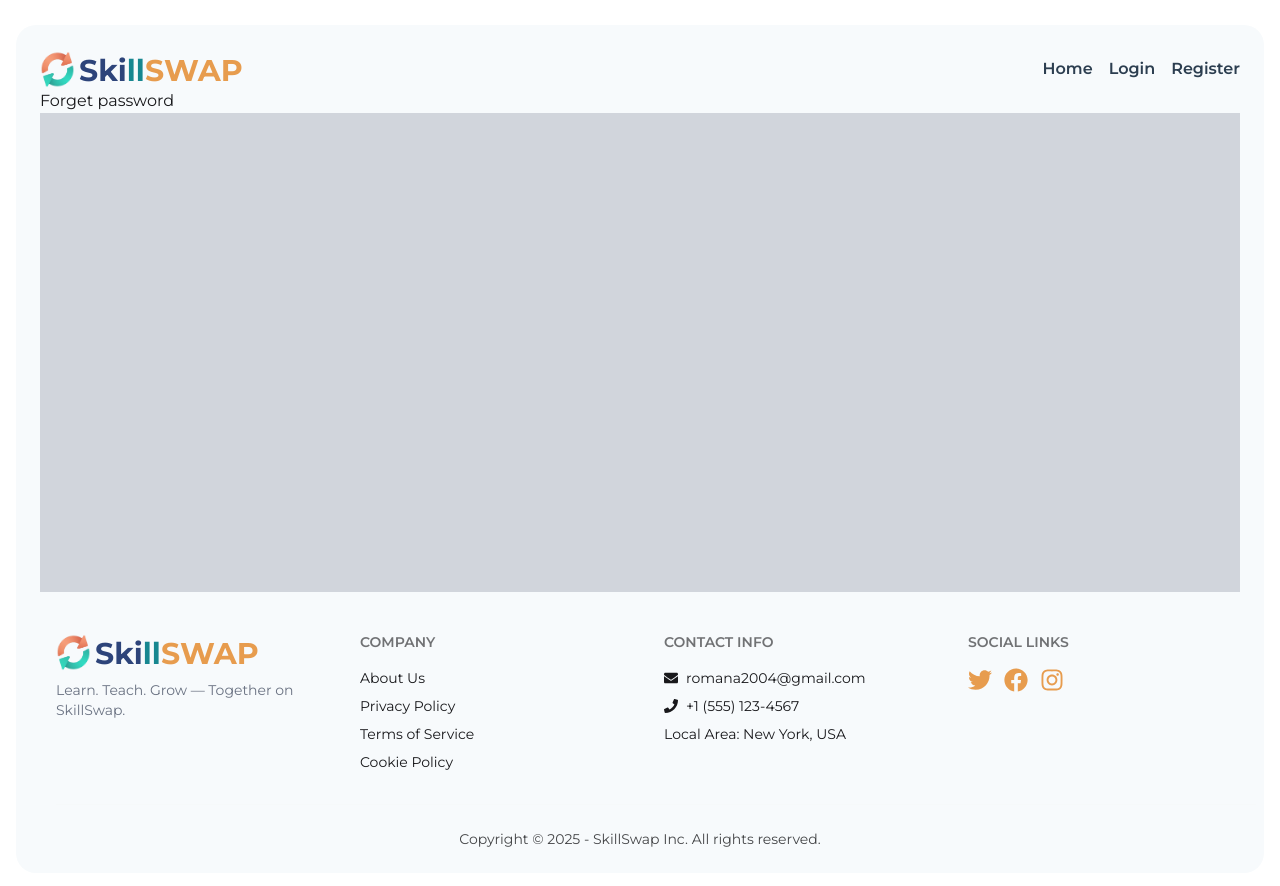
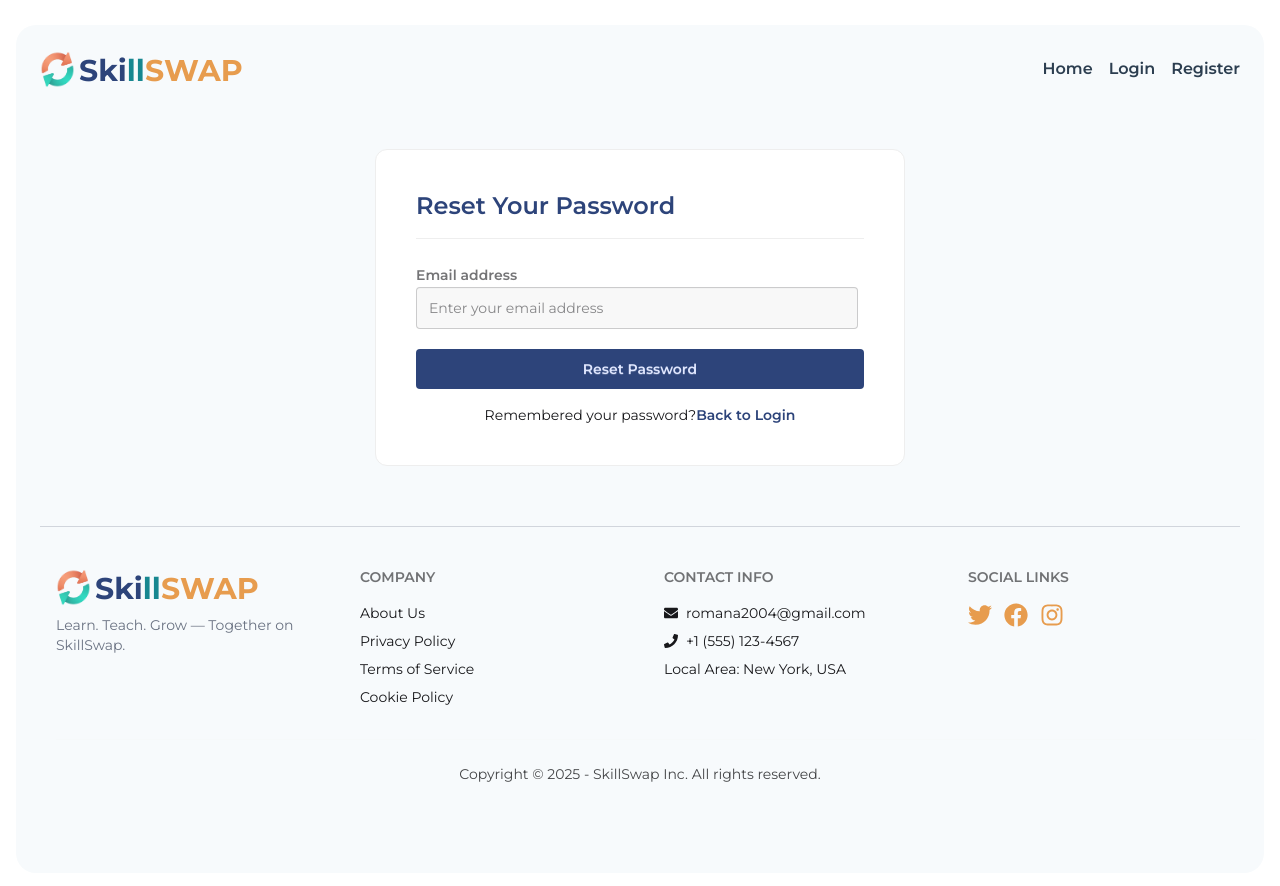
Before and after one commit to romanakhatun/skill-swap, a React (Vite) app: page /forget-password in a window 1280 px wide. Shown: the top 886 px of the page. Built offline with nearby package versions, Linux system fonts and the light colour scheme; no server answers.

Commit message:
upgrade forget password

```diff
--- a/src/layouts/MainLayout.jsx
+++ b/src/layouts/MainLayout.jsx
@@ -10,8 +10,10 @@ const MainLayout = () => {
         <Outlet />
       </main>
 
-      <div className="flex-grow h-px bg-gray-300"></div>
-      <Footer />
+      <div className="mt-15">
+        <div className="flex-grow h-px bg-gray-300"></div>
+        <Footer />
+      </div>
     </div>
   );
 };
--- a/src/pages/ForgotPassword.jsx
+++ b/src/pages/ForgotPassword.jsx
@@ -1,7 +1,84 @@
-import React from "react";
+import { use, useRef } from "react";
+import { AuthContext } from "../contexts/AuthContext";
+import toast, { Toaster } from "react-hot-toast";
+import { Link, useLocation } from "react-router";
 
 const ForgotPassword = () => {
-  return <div>Forget password</div>;
+  const { resetPassword } = use(AuthContext);
+  const emailRef = useRef();
+  const location = useLocation();
+  const prefilledEmail = location.state?.email || "";
+
+  const handleResetPassword = (e) => {
+    e.preventDefault();
+    const email = emailRef.current.value;
+
+    resetPassword(email)
+      .then(() => {
+        toast.success("Password reset email sent!", {
+          duration: 3000,
+        });
+
+        // Redirect to Gmail after a short delay
+        setTimeout(() => {
+          window.open("https://mail.google.com", "_blank");
+        }, 2000);
+      })
+      .catch((err) => {
+        toast.error(err.message, {
+          duration: 3000,
+        });
+      });
+  };
+
+  return (
+    <div className="flex justify-center items-center mt-15">
+      <div className="w-full bg-base-100 max-w-md rounded-xl p-10 border border-base-300">
+        <Toaster
+          containerStyle={{
+            top: 100,
+            right: 50,
+          }}
+          reverseOrder={false}
+        />
+        <h1 className="text-primary text-2xl font-semibold mb-4">
+          Reset Your Password
+        </h1>
+        <div className="border-b border-base-300 mb-6"></div>
+
+        <form onSubmit={handleResetPassword} className="space-y-5 mr-8">
+          {/* Email Field */}
+          <div>
+            <label className="label text-primary-accent font-semibold text-sm">
+              Email address
+            </label>
+            <input
+              type="email"
+              name="email"
+              ref={emailRef}
+              defaultValue={prefilledEmail}
+              required
+              className="input input-bordered w-full bg-base-200"
+              placeholder="Enter your email address"
+            />
+          </div>
+
+          {/* Login Button */}
+          <button className="btn btn-primary w-full shadow-none border-0">
+            Reset Password
+          </button>
+        </form>
+
+        {/* Register Link */}
+        <p className="text-center text-sm mt-4">
+          Remembered your password?
+          <Link to="/login" className="text-primary font-semibold">
+            Back to Login
+          </Link>
+        </p>
+      </div>
+    </div>
+  );
 };
 
 export default ForgotPassword;
--- a/src/pages/Login.jsx
+++ b/src/pages/Login.jsx
@@ -3,12 +3,11 @@ import { Link, useLocation, useNavigate } from "react-router";
 import { AuthContext } from "../contexts/AuthContext";
 import { toast, Toaster } from "react-hot-toast";
 import { FaEye, FaEyeSlash } from "react-icons/fa";
-import { FcGoogle } from "react-icons/fc";
 import SocialSignIn from "../components/SocialSignIn";
 
 const Login = () => {
   const [showPass, setShowPass] = useState(true);
-  const { signInUser, resetPassword } = use(AuthContext);
+  const { signInUser } = use(AuthContext);
   const emailRef = useRef();
   const location = useLocation();
   const navigate = useNavigate();
@@ -36,28 +35,9 @@ const Login = () => {
       });
   };
 
-  const handleResetPassword = () => {
-    const email = emailRef.current.value;
-    console.log(email);
-
-    if (!email) {
-      toast.error("Please enter your email first!", {
-        duration: 3000,
-      });
-      return;
-    }
-
-    resetPassword(email)
-      .then(() => {
-        toast.success("Password reset email sent!", {
-          duration: 3000,
-        });
-      })
-      .catch((err) => {
-        toast.error(err.message, {
-          duration: 3000,
-        });
-      });
+  const handleForgetPassNavigate = () => {
+    const email = emailRef.current?.value || "";
+    navigate("/forget-password", { state: { email } });
   };
 
   return (
@@ -119,8 +99,8 @@ const Login = () => {
             {/* Forgot Password */}
             <div className="flex justify-between items-center text-sm">
               <p
-                onClick={handleResetPassword}
                 className="text-blue-600 hover:underline cursor-pointer"
+                onClick={handleForgetPassNavigate}
               >
                 Forgot Password?
               </p>
```
